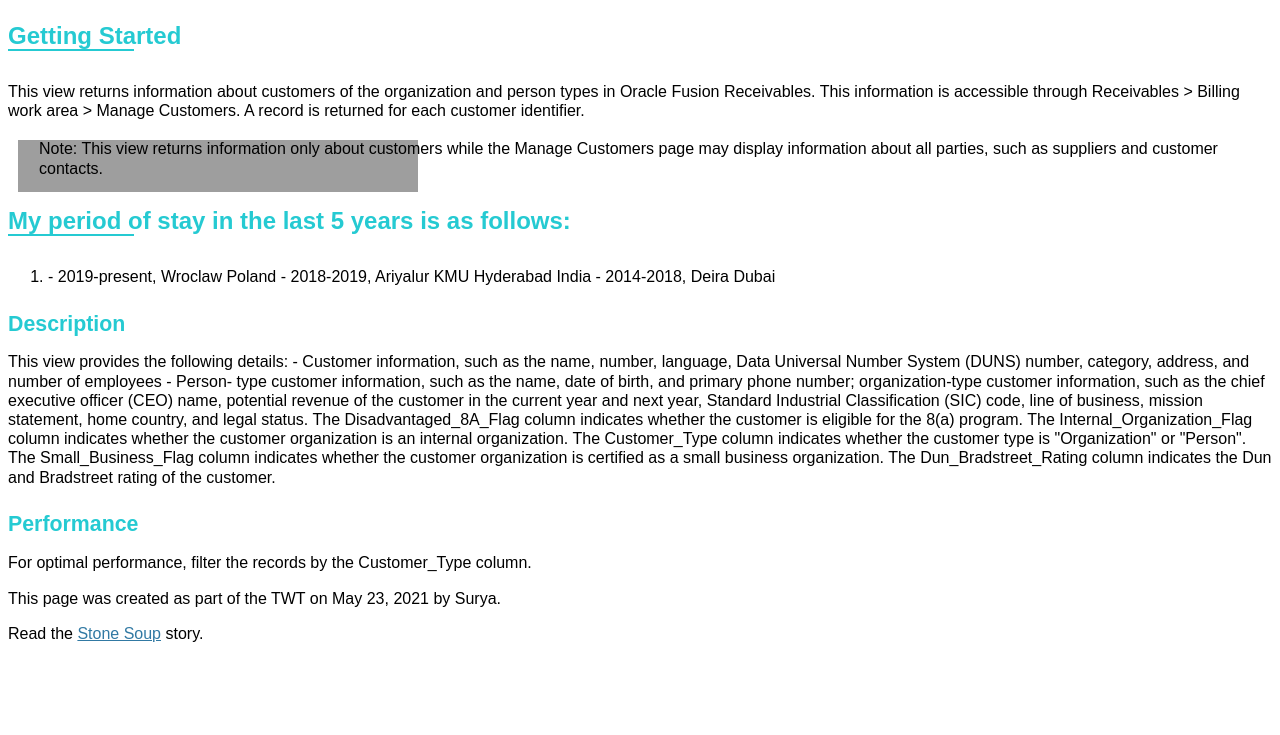
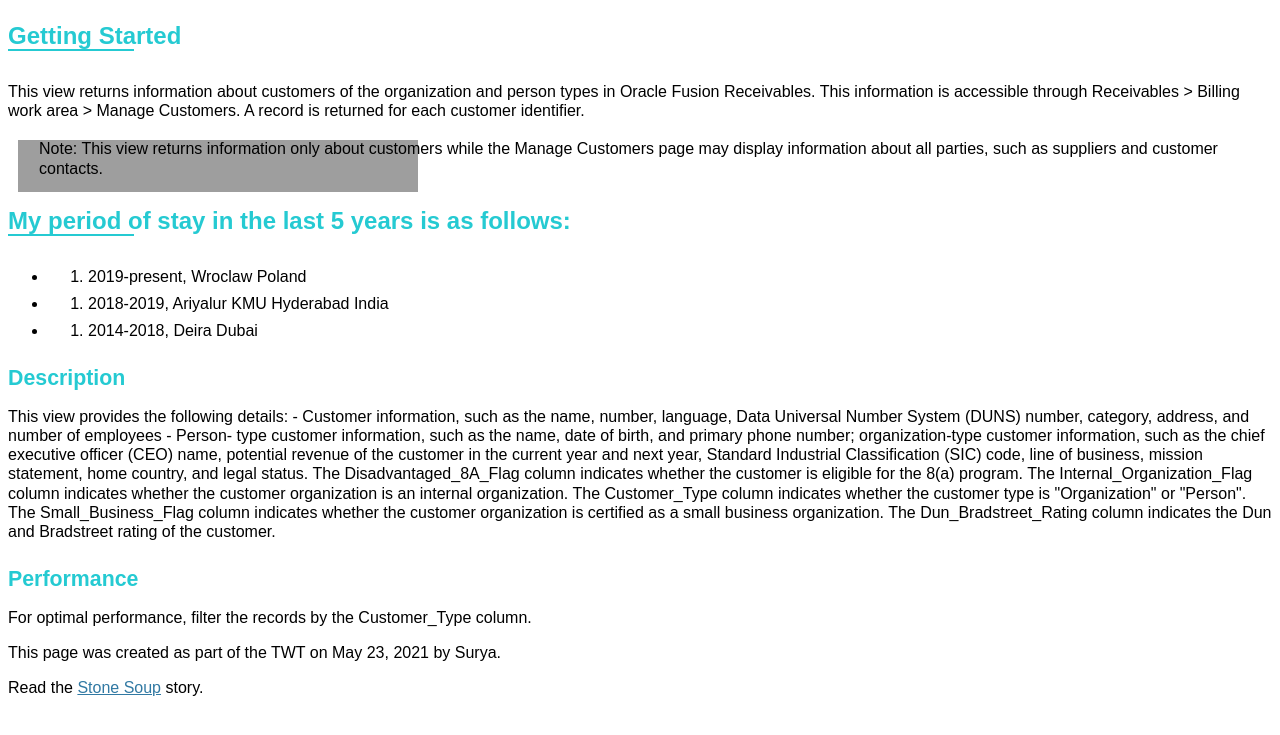
Before and after one commit to SuryaPanneer/turbo-disco, a Jekyll site: the page built from topics/GettingStarted.md, in a window 1280 px wide. Shown: the top 735 px of the page. Built offline with Jekyll 4.4.1, drawn with Linux system fonts in a browser that asks for light colours.

Commit message:
corrected list entry for item

```diff
--- a/topics/GettingStarted.md
+++ b/topics/GettingStarted.md
@@ -13,9 +13,9 @@ link: Intro
 
 <h1>My period of stay in the last 5 years is as follows:</h1>
 
-<ol><li>{% for item in site.data.common %}
-- {{item.period}}, {{item.place}}
-{% endfor %}</li></ol>
+{% for item in site.data.common %}
+- <ol><li>{{item.period}}, {{item.place}}</li></ol>
+{% endfor %}
 
 <h2>Description</h2>
 
```
